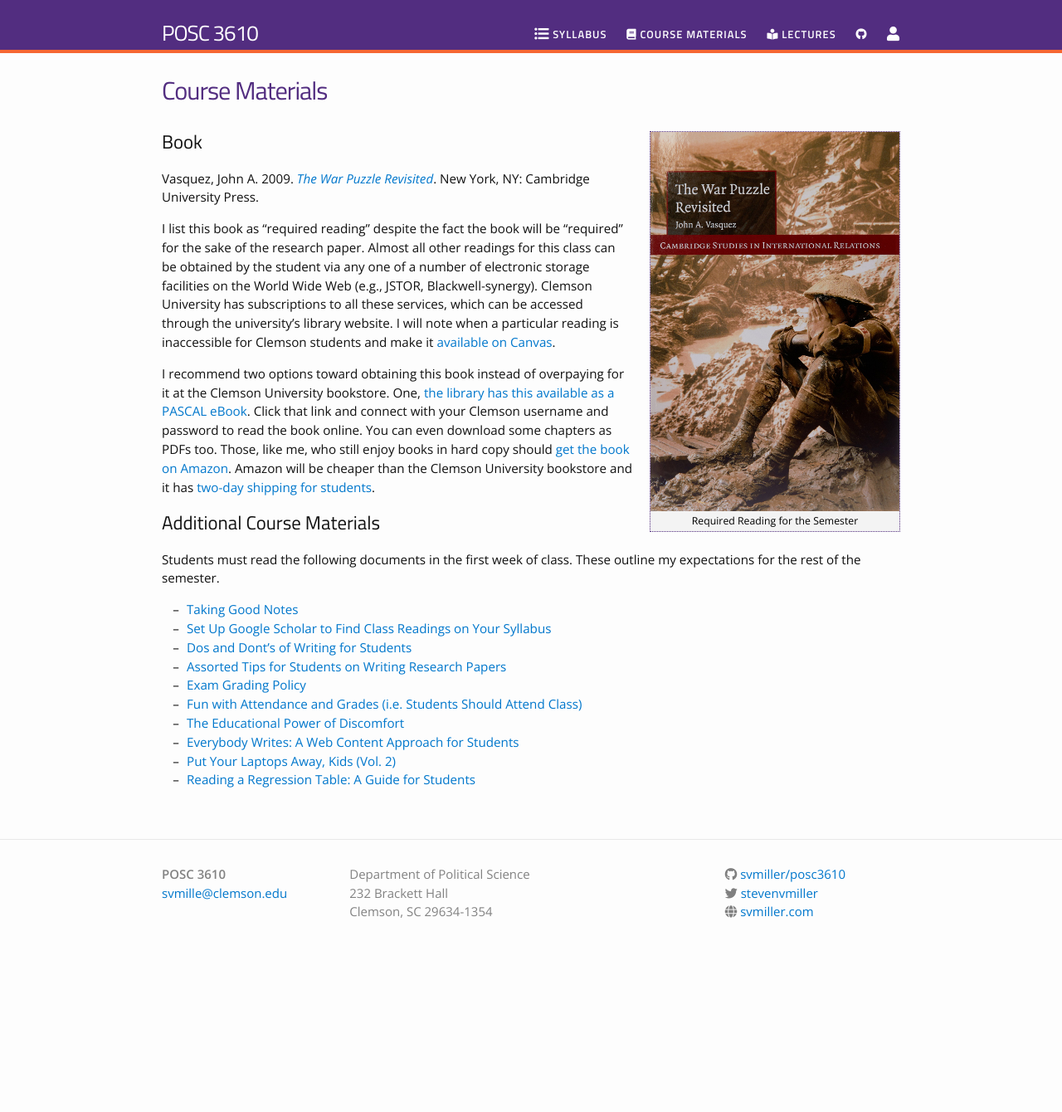
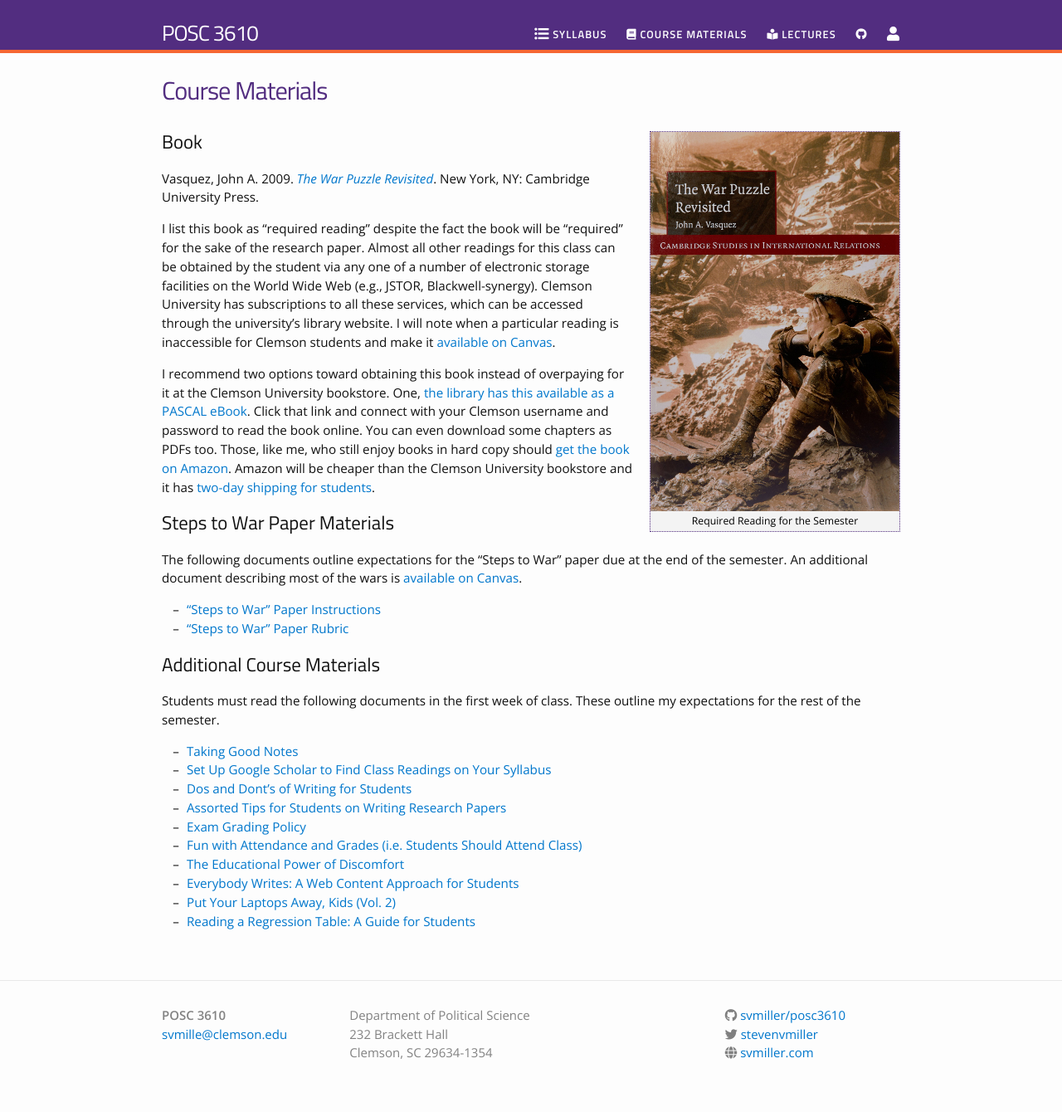
Before and after one commit to svmiller/posc3610, a Jekyll site: the page built from course-materials.md, in a window 1280 px wide. Shown: the whole page at 83% size. Built offline with Jekyll 4.4.1, drawn with Linux system fonts in a browser that asks for light colours; nearby versions of some CDN libraries; before the commit the page ends 1170 px from its top, so only the background shows below that.

Commit message:
stw paper info

```diff
--- a/course-materials.md
+++ b/course-materials.md
@@ -14,6 +14,12 @@ I list this book as "required reading" despite the fact the book will be "requir
 
 I recommend two options toward obtaining this book instead of overpaying for it at the Clemson University bookstore. One, [the library has this available as a PASCAL eBook](http://libcat.clemson.edu/record=b3650354). Click that link and connect with your Clemson username and password to read the book online. You can even download some chapters as PDFs too. Those, like me, who still enjoy books in hard copy should [get the book on Amazon](https://www.amazon.com/Revisited-Cambridge-Studies-International-Relations/dp/0521708230). Amazon will be cheaper than the Clemson University bookstore and it has [two-day shipping for students](https://www.amazon.com/Amazon-Student/b?ie=UTF8&node=668781011).
 
+## Steps to War Paper Materials
+
+The following documents outline expectations for the "Steps to War" paper due at the end of the semester. An additional document describing most of the wars is [available on Canvas](https://www.clemson.edu/canvas/).
+
+- ["Steps to War" Paper Instructions](http://posc3610.svmiller.com/steps-to-war-assignment/steps-to-war-assignment.pdf)
+- ["Steps to War" Paper Rubric](http://posc3610.svmiller.com/steps-to-war-assignment/steps-to-war-paper-rubric.pdf)
 
 
 ## Additional Course Materials
```
